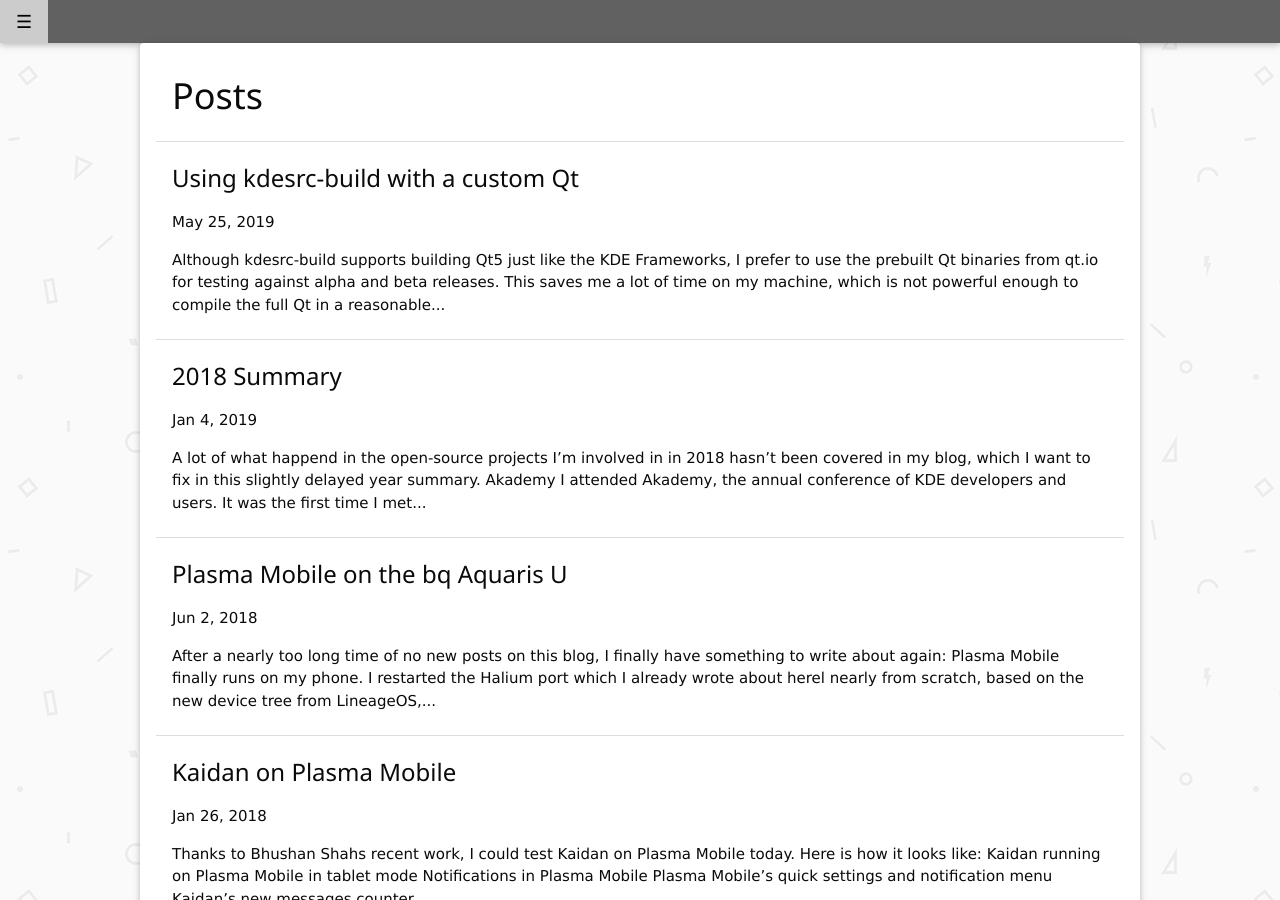
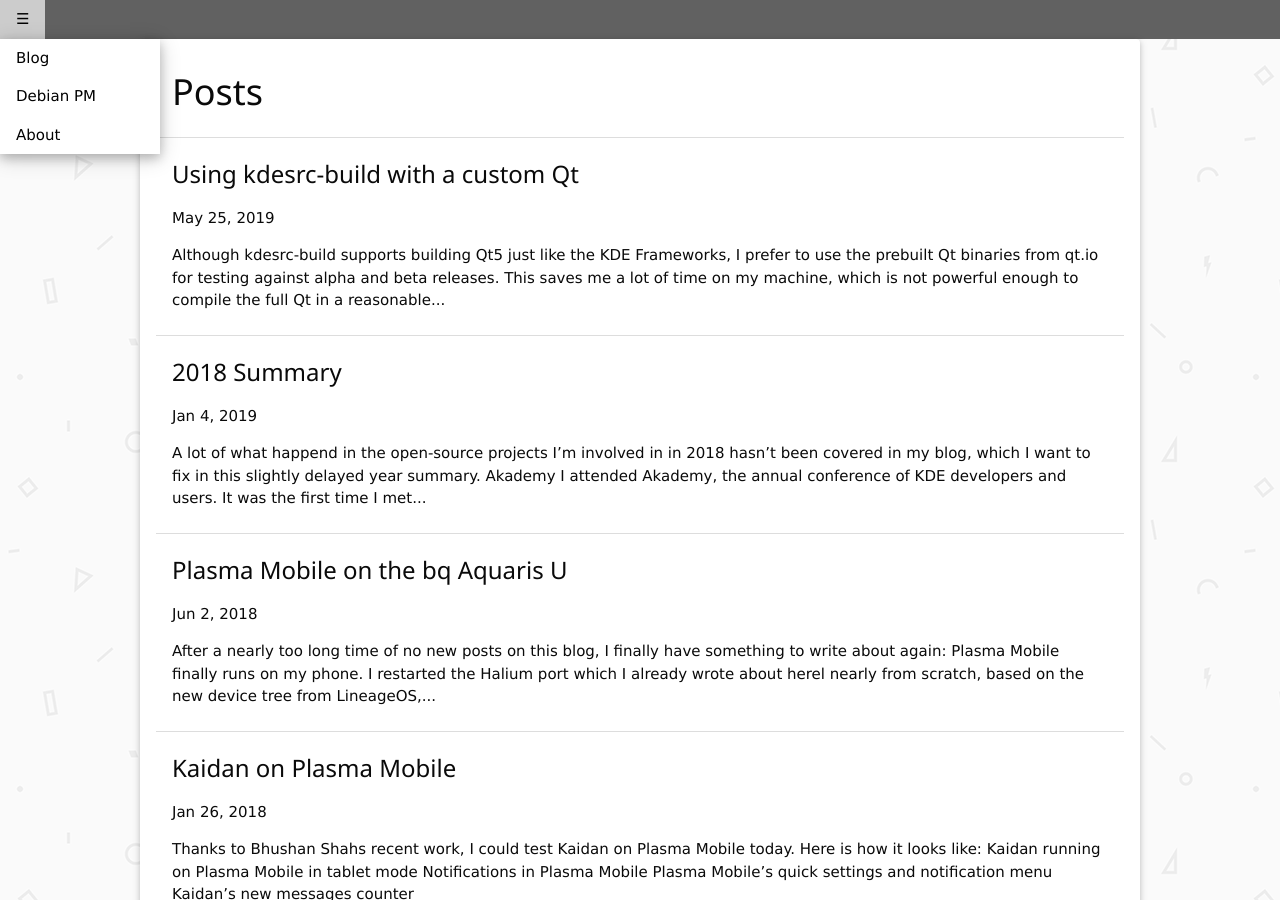
Before and after one commit to jbbgameich/jbbgameich.github.io, a Jekyll site: the page built from index.md, in a window 1280 px wide and 900 px high. Built offline with Jekyll 4.4.1, drawn with Linux system fonts in a browser that asks for light colours.

Commit message:
Simplify navigation

```diff
--- a/_includes/header.html
+++ b/_includes/header.html
@@ -1,38 +1,11 @@
 <!--Navigation-->
-<div class="w3-sidebar w3-card-4 w3-animate-opacity" id="mySidebar">
-	<div class="w3-bar w3-blue">
-		<span class="w3-bar-item w3-padding-16">Navigation</span>
-		<button onclick="drawer_close()" class="w3-bar-item w3-button w3-right w3-padding-16" title="close Sidebar">&times;</button>
-	</div>
-
-	<div class="w3-bar-block">
-		<a class="w3-bar-item w3-button w3-hover-light-blue" href="/">Blog</a>
-	</div>
-
-        <div class="w3-bar-block">
-                <a class="w3-bar-item w3-button w3-hover-light-blue" href="/debian-pm">Debian PM</a>
-        </div>
-
-	<div class="w3-bar-block">
-		<a class="w3-bar-item w3-button w3-hover-light-blue" href="/licenses">Libraries used</a>
+<div id="Nav" class="w3-bar w3-dark-grey">
+    <div class="w3-dropdown-hover">
+		<button class="w3-dark-grey w3-button">&#9776;</button>
+		<div class="w3-dropdown-content w3-bar-block w3-card-4">
+			<a class="w3-bar-item w3-button " href="/">Blog</a>
+			<a class="w3-bar-item w3-button" href="/debian-pm">Debian PM</a>
+			<a class="w3-bar-item w3-button" href="/licenses">About</a>
+		</div>
 	</div>
 </div>
-
-<div id="Nav" class="w3-bar w3-card-2 w3-dark-grey w3-large">
-	<button title="open Sidebar" id="openNav" class="w3-bar-item w3-left w3-button" onclick="drawer_open()">&#9776;</button>
-</div>
-
-<script>
-document.getElementById("mySidebar").style.display = "none";
-
-function drawer_open() {
-	// document.getElementById("main").style.marginLeft = "180px";
-	document.getElementById("mySidebar").style.width = "250px";
-	document.getElementById("mySidebar").style.display = "block";
-}
-function drawer_close() {
-	// document.getElementById("main").style.marginLeft = "0";
-	document.getElementById("mySidebar").style.display = "none";
-	document.getElementById("openNav").style.display = "inline-block";
-}
-</script>
```
